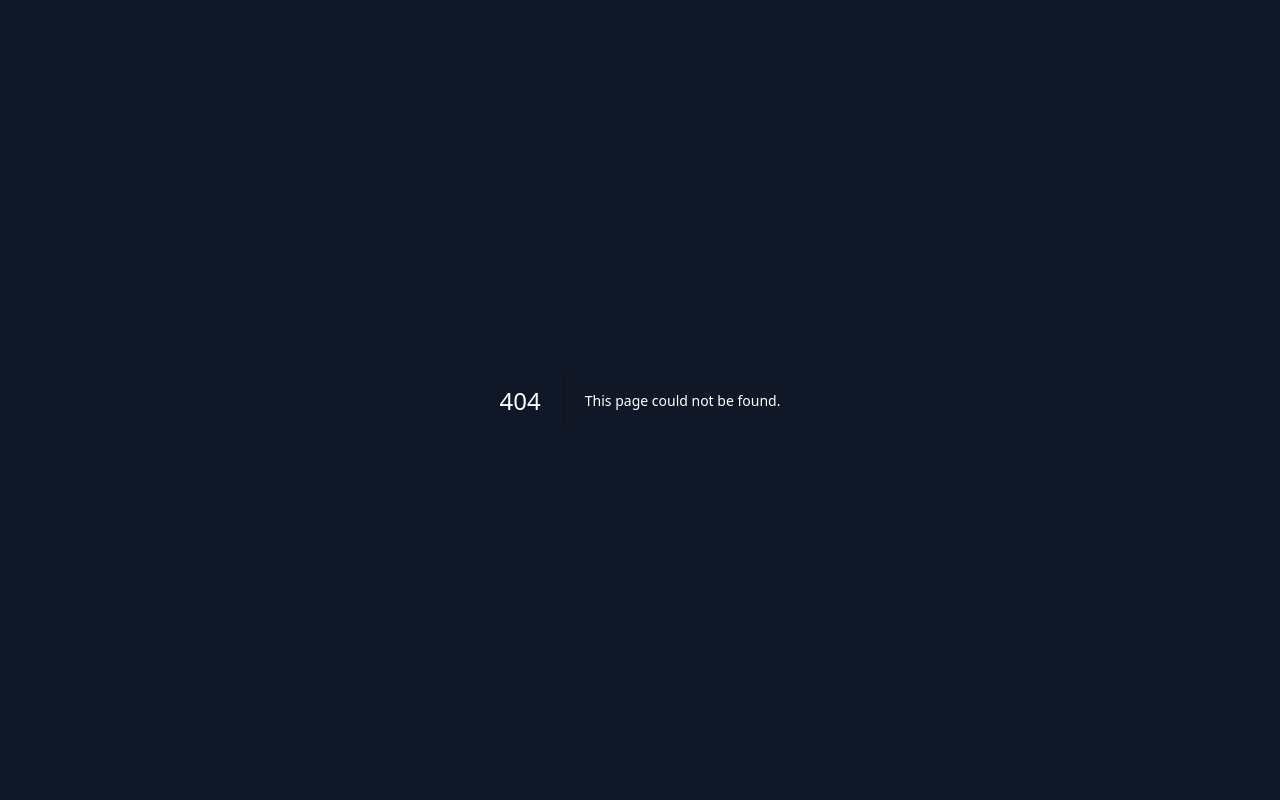
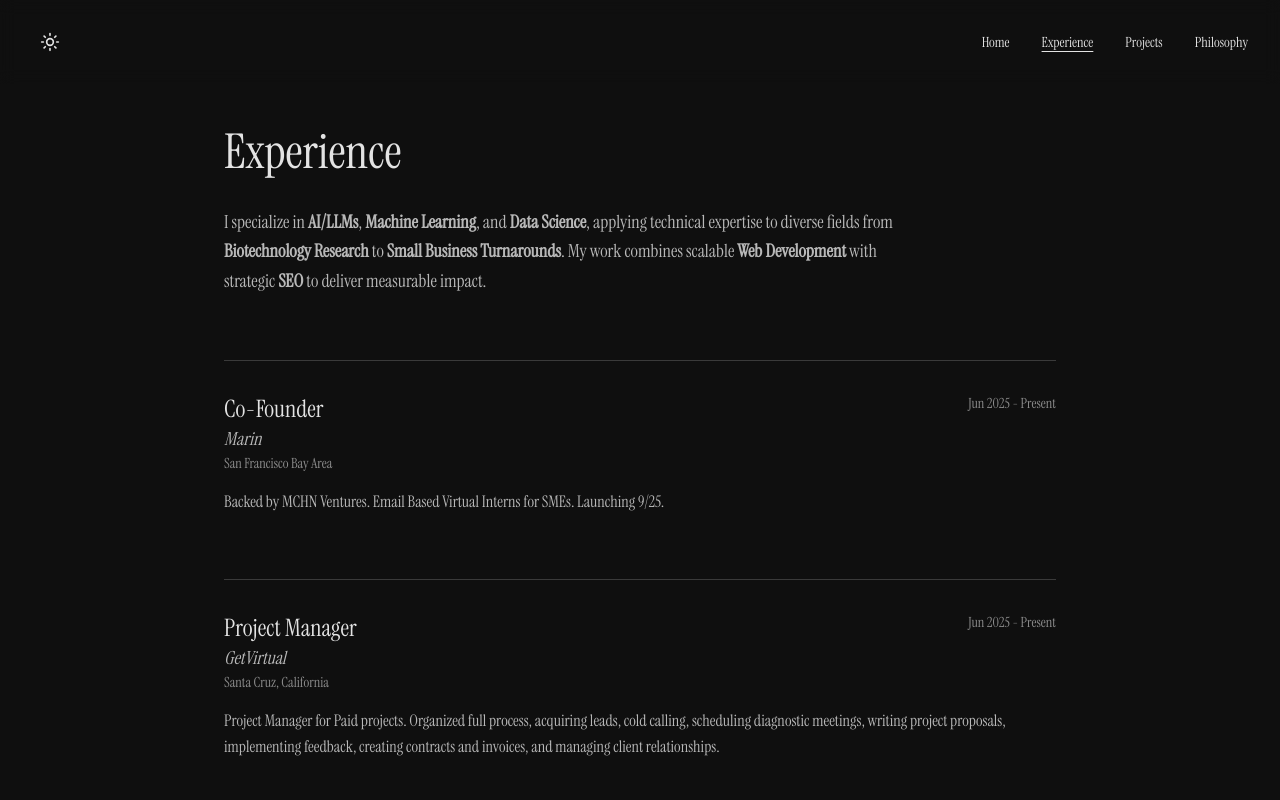
Before and after one commit to CyrusCorrell0/CyrusCorrell, a Next.js app: page /experience in a window 1280 px wide. Before the commit this address had no page. Shown: the top 800 px of the page. Built offline with nearby package versions, Linux system fonts and the light colour scheme.

Commit message:
Changed resume -> experience

```diff
--- a/app/contexts/ThemeContext.tsx
+++ b/app/contexts/ThemeContext.tsx
@@ -36,20 +36,11 @@ export function ThemeProvider({ children }: { children: React.ReactNode }) {
     setTheme(prevTheme => prevTheme === 'light' ? 'dark' : 'light');
   };
 
-  if (!mounted) {
-    // Return a div with dark theme classes while loading
-    return (
-      <div className="dark bg-gray-900 text-white">
-        {children}
-      </div>
-    );
-  }
+
 
   return (
     <ThemeContext.Provider value={{ theme, toggleTheme }}>
-      <div className={theme === 'dark' ? 'dark bg-gray-900 text-white' : 'light bg-white text-gray-900'}>
-        {children}
-      </div>
+      {children}
     </ThemeContext.Provider>
   );
 }
@@ -58,7 +49,7 @@ export function useTheme() {
   const context = useContext(ThemeContext);
   if (context === undefined) {
     // Return default values if used outside provider during SSR
-    return { theme: 'dark' as Theme, toggleTheme: () => {} };
+    return { theme: 'dark' as Theme, toggleTheme: () => { } };
   }
   return context;
 }
--- a/app/resume/page.tsx
+++ b/app/experience/page.tsx
@@ -41,13 +41,17 @@ const experiences = [
     },
 ];
 
-export default function ResumePage() {
+export default function ExperiencePage() {
     return (
         <div className="min-h-screen bg-background text-foreground">
             <Navigation />
 
             <section className="min-h-screen px-8 py-32 max-w-4xl mx-auto">
-                <h1 className="text-4xl sm:text-5xl mb-16">Experience</h1>
+                <h1 className="text-4xl sm:text-5xl mb-8">Experience</h1>
+
+                <p className="text-lg leading-relaxed max-w-2xl mb-16 opacity-80">
+                    I specialize in <span className="font-bold">AI/LLMs</span>, <span className="font-bold">Machine Learning</span>, and <span className="font-bold">Data Science</span>, applying technical expertise to diverse fields from <span className="font-bold">Biotechnology Research</span> to <span className="font-bold">Small Business Turnarounds</span>. My work combines scalable <span className="font-bold">Web Development</span> with strategic <span className="font-bold">SEO</span> to deliver measurable impact.
+                </p>
 
                 <div className="space-y-16">
                     {experiences.map((exp, index) => (
--- a/components/Navigation.tsx
+++ b/components/Navigation.tsx
@@ -1,34 +1,18 @@
 "use client";
 
 import { usePathname } from "next/navigation";
-import { useState, useEffect } from "react";
 import { Moon, Sun } from "lucide-react";
 import Link from "next/link";
+import { useTheme } from "@/app/contexts/ThemeContext";
 
 export default function Navigation() {
     const pathname = usePathname();
-    const [isDark, setIsDark] = useState(true);
-
-    useEffect(() => {
-        // Check initial theme
-        const html = document.documentElement;
-        setIsDark(html.classList.contains("dark"));
-    }, []);
-
-    const toggleTheme = () => {
-        const html = document.documentElement;
-        if (isDark) {
-            html.classList.remove("dark");
-            setIsDark(false);
-        } else {
-            html.classList.add("dark");
-            setIsDark(true);
-        }
-    };
+    const { theme, toggleTheme } = useTheme();
+    const isDark = theme === 'dark';
 
     const navLinks = [
         { href: "/", label: "Home" },
-        { href: "/resume", label: "Resume" },
+        { href: "/experience", label: "Experience" },
         { href: "/projects", label: "Projects" },
         { href: "/philosophy", label: "Philosophy" },
     ];
@@ -54,9 +38,9 @@ export default function Navigation() {
                     <Link
                         key={link.href}
                         href={link.href}
-                        className={`text-sm transition-opacity hover:opacity-70 ${pathname === link.href
-                                ? "underline underline-offset-4"
-                                : ""
+                        className={`text-sm transition-opacity hover:opacity-70 ${pathname?.toLowerCase() === link.href.toLowerCase()
+                            ? "underline underline-offset-4"
+                            : ""
                             }`}
                     >
                         {link.label}
```
Also changed, not shown: .agent/workflows/test.md (added).
